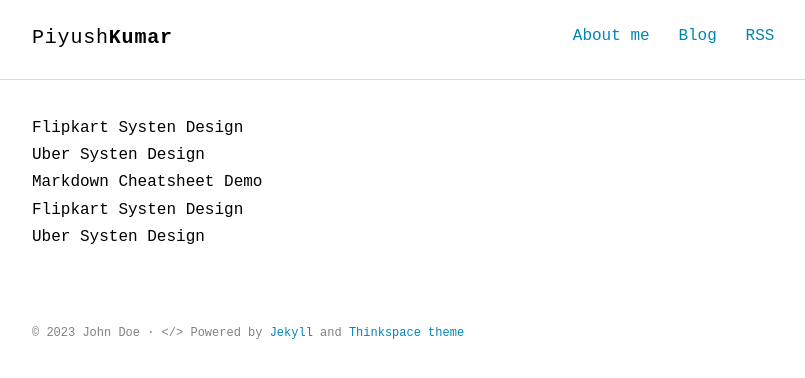
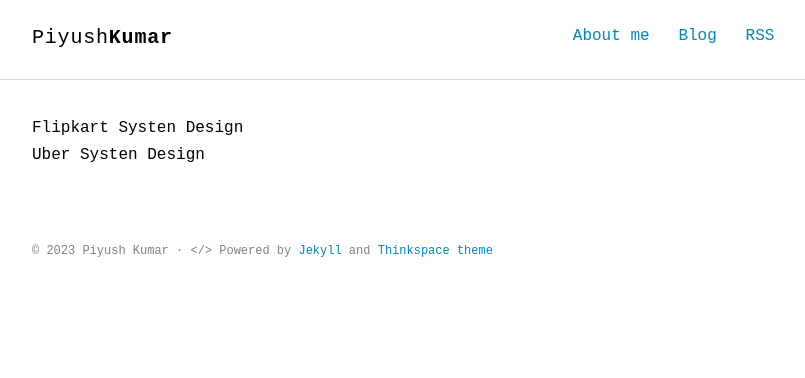
Before and after one commit to Pi-commits/pitech.github.io, a Jekyll site: the page built from blog/system_design.html, in a window 1280 px wide. Shown: the top 378 px of the page, without its empty margins (232-1037 px from the left). Built offline with Jekyll 4.4.1, drawn with Linux system fonts in a browser that asks for light colours; some web fonts are replaced.

Commit message:
new post v4

```diff
--- a/_config.yml
+++ b/_config.yml
@@ -28,7 +28,7 @@ sass:
 
 # Author settings
 author:
-  name     : "John Doe"
+  name     : "Piyush Kumar"
 
 plugins:
   - jekyll-sitemap
--- a/_posts/2023-09-19-uber-system-design.markdown
+++ b/_posts/2023-09-19-uber-system-design.markdown
@@ -7,5 +7,3 @@ keywords: "uber, system design"
 date: 2023-09-19 23:41:00 +05:30
 tags: SystemDesign
 ---
-
-## Uber Systen Design
--- a/_posts/2023-09-20-flipkart-system-design.markdown
+++ b/_posts/2023-09-20-flipkart-system-design.markdown
@@ -7,5 +7,3 @@ keywords: "flipkart, system design"
 date: 2023-09-19 23:41:00 +05:30
 tags: SystemDesign
 ---
-
-## Flipkart Systen Design
--- a/blog/index.html
+++ b/blog/index.html
@@ -5,14 +5,16 @@ layout: default
 
 <section class="post-list">
   <div class="container">
+
     <article class="post-item">
       <div class="article-title"><a class="post-link" href="{{ '/system-design' | prepend: site.url }}">System Design</a>
       </div>
     </article>
-    <hr>
+
     <article class="post-item">
       <div class="article-title"><a class="post-link" href="{{ '/tool-and-library' | prepend: site.url }}">Tools and Library Docs</a>
       </div>
     </article>
+
   </div>
 </section>
--- a/blog/system_design.html
+++ b/blog/system_design.html
@@ -6,15 +6,6 @@ permalink: /system-design
 
 <section class="post-list">
   <div class="container">
-    {% for post in site.posts %}
-      <article class="post-item">
-        <div class="article-title">
-          <a class="post-link" href="{{ post.url | prepend: site.url }}">
-            {{ post.title }}
-          </a>
-        </div>
-      </article>
-    {% endfor %}
 
     {% assign posts = site.posts | where_exp: "item", "item.tags contains 'SystemDesign'" %}
     {% for post in posts %}
```
Also changed, not shown: _posts/2023-09-20-Docker.markdown (added, +9 -0 lines), _posts/2023-09-20-SQL.markdown (added, +9 -0 lines), _posts/2023-09-20-kubernetes.markdown (added, +9 -0 lines), blog/tool_and_library.html (+17 -0 lines).
